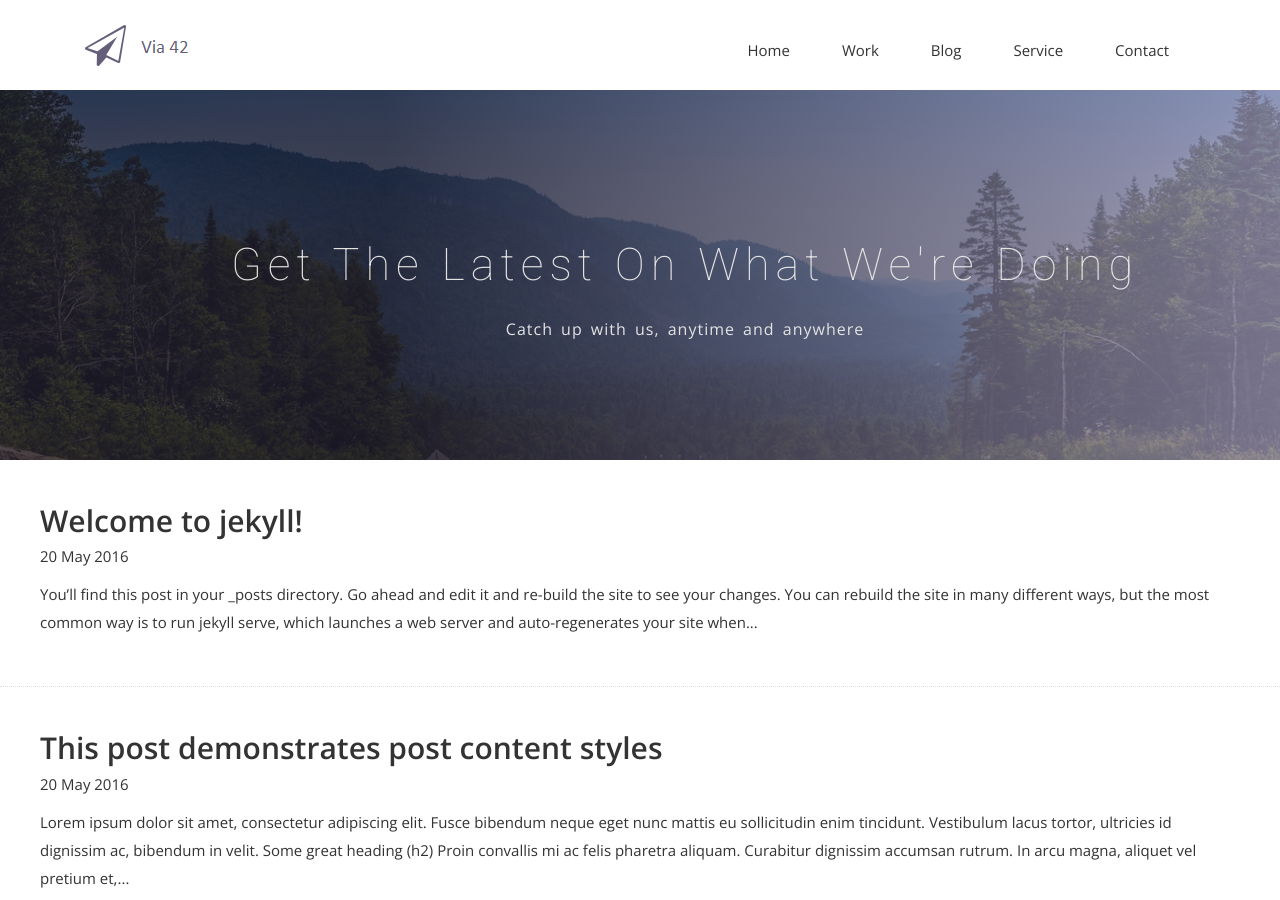
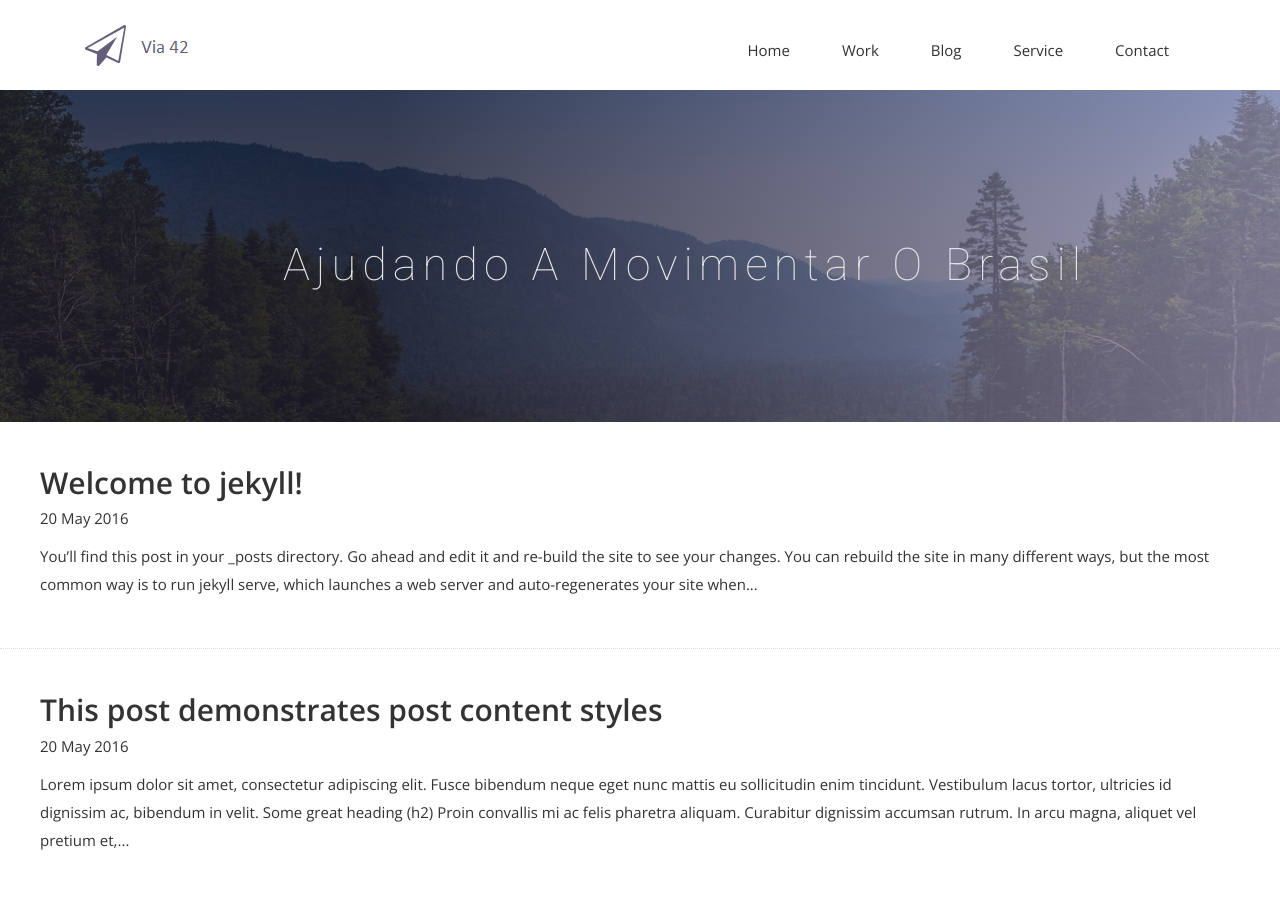
Before and after one commit to via42/via42.github.io, a Jekyll site: the page built from blog.html, in a window 1280 px wide and 900 px high. Built offline with Jekyll 4.4.1, drawn with Linux system fonts in a browser that asks for light colours; nearby versions of some CDN libraries; some web fonts are replaced.

Commit message:
Update blog.html

```diff
--- a/blog.html
+++ b/blog.html
@@ -9,8 +9,8 @@ permalink: /blog/
     <div class="row">
       <div class="col-md-12">
         <div class="block">
-          <h1>Get the latest on what we're doing</h1>
-          <p>Catch up with us, anytime and anywhere</p>
+          <h1>Ajudando a movimentar o Brasil</h1>
+          <!--<p>Get the latest on what we're doing Catch up with us, anytime and anywhere</p>-->
         </div>
       </div>
     </div>
```
